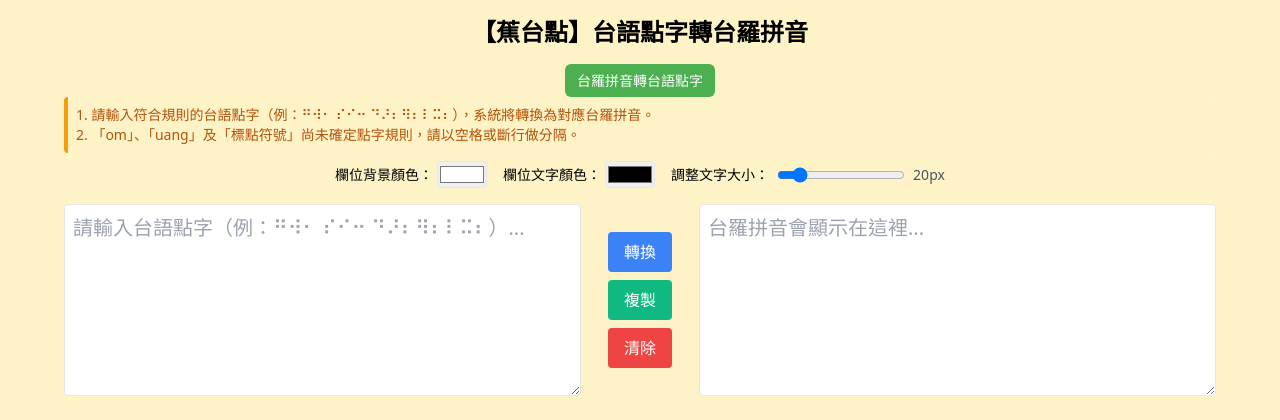
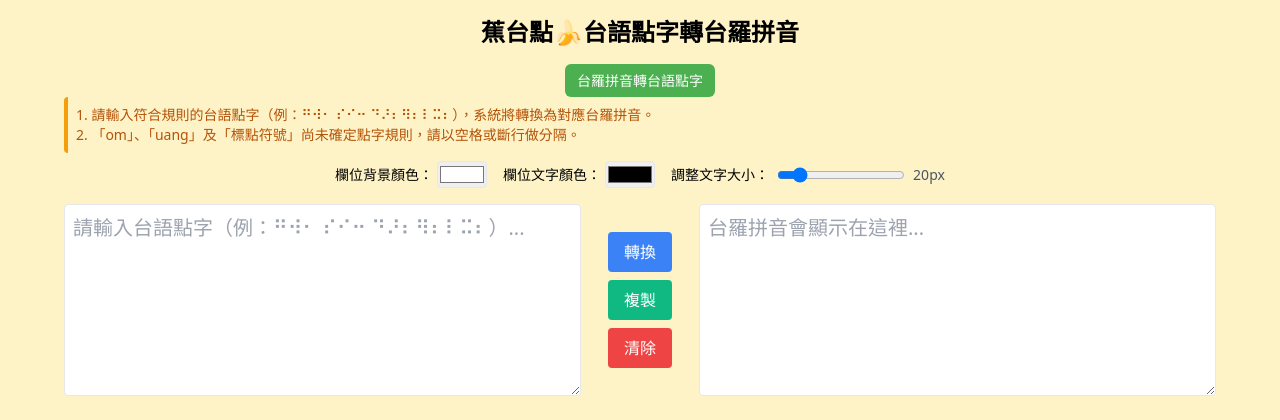
Before and after one commit to hunzan/braille_to_haka, a Flask app: page / in a window 1280 px wide. Shown: the top 420 px of the page. Run offline with Flask 3, Linux system fonts and the light colour scheme.

Commit message:
Update index.html

```diff
--- a/templates/index.html
+++ b/templates/index.html
@@ -9,7 +9,7 @@
 </head>
 <body class="bg-yellow-100 min-h-screen flex flex-col items-center p-4 font-sans">
 <main class="flex-grow w-full flex flex-col items-center">
-  <h1 class="text-2xl font-bold mb-4" tabindex="0">【蕉台點】台語點字轉台羅拼音</h1>
+  <h1 class="text-2xl font-bold mb-4" tabindex="0">蕉台點🍌台語點字轉台羅拼音</h1>
 
     <a href="https://tj-to-braille-webtool.onrender.com/">
       <button style="background-color: #4CAF50; color: white;
```
